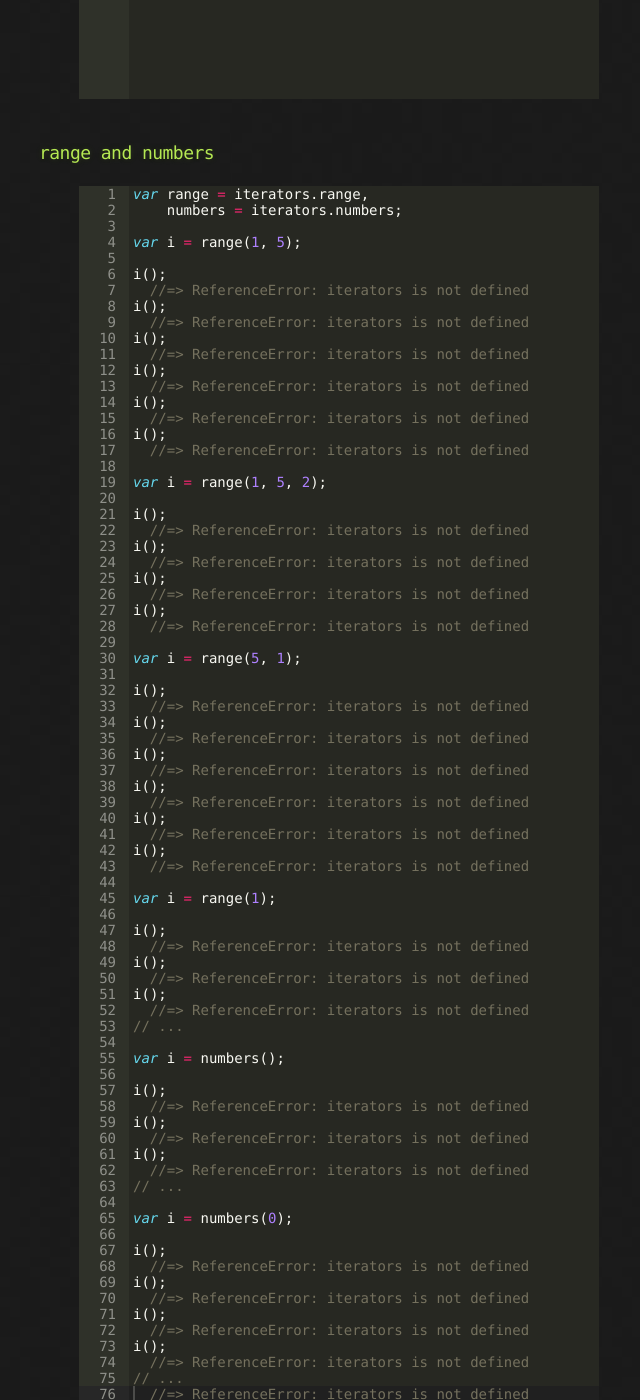
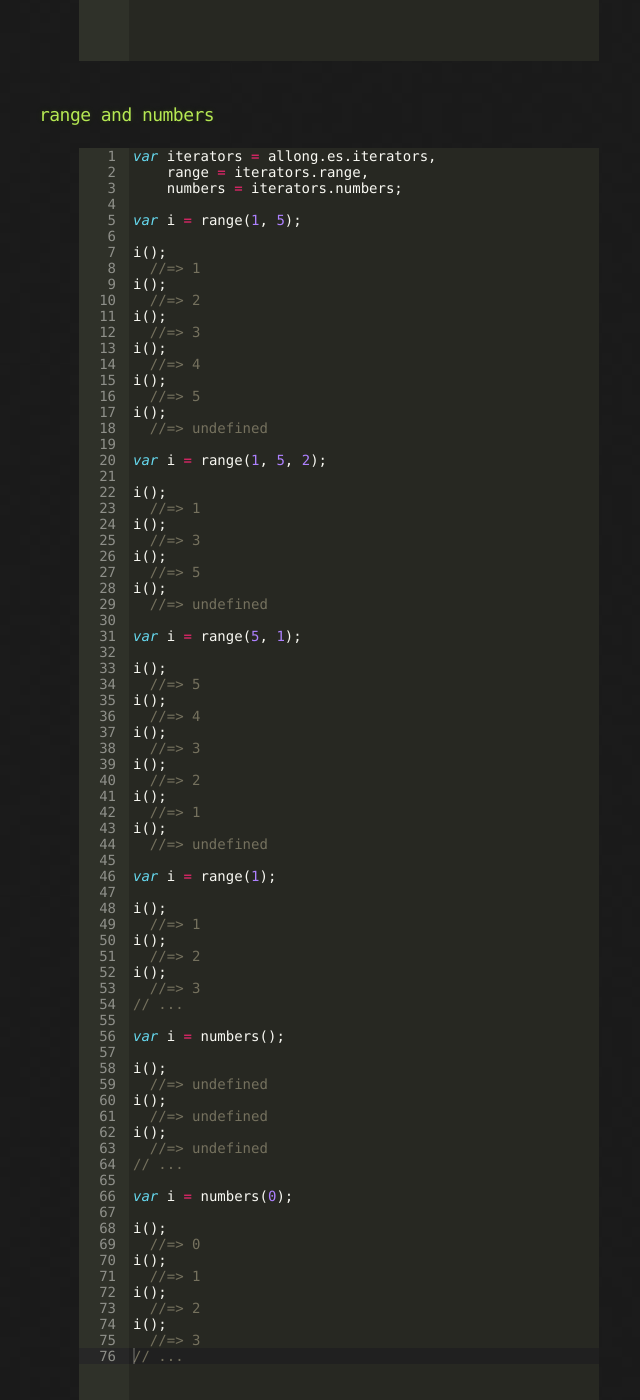
Before and after one commit to raganwald/allong.es, a Jekyll site: the page built from try/index.md, in a window 1280 px wide and 1400 px high, scrolled down 11340 px. Shown: the whole window, without its empty margins (301-941 px from the left). Built offline with Jekyll 4.4.1, drawn with Linux system fonts in a browser that asks for light colours; nearby versions of some CDN libraries; some of the changed text lies outside the part shown.

Commit message:
fixed up mor eof the examples

```diff
--- a/try/index.md
+++ b/try/index.md
@@ -414,6 +414,7 @@ message()
 
 {% highlight javascript %}
 var mixin = allong.es.mixin,
+    fluent = allong.es.fluent
     classDecorator = allong.es.classDecorator;
 
 function Todo (name) {
@@ -481,7 +478,8 @@ var iterators = allong.es.iterators;
 Making functional iterators from arrays:
 
 {% highlight javascript %}
-var FlatArrayIterator = iterators.FlatArrayIterator,
+var iterators = allong.es.iterators,
+    FlatArrayIterator = iterators.FlatArrayIterator,
     RecursiveArrayIterator = iterators.RecursiveArrayIterator;
 
 var i = FlatArrayIterator([1, 2, 3, 4, 5]);
@@ -529,7 +527,8 @@ i();
 ### range and numbers
 
 {% highlight javascript %}
-var range = iterators.range,
+var iterators = allong.es.iterators,
+    range = iterators.range,
     numbers = iterators.numbers;
 
 var i = range(1, 5);
@@ -611,7 +610,8 @@ i();
 Unfold makes an iterator out of a seed by successively applying a function to the seed value. Here's an example duplicating the "numbers" feature:
 
 {% highlight javascript %}
-var unfold = iterators.unfold,
+var iterators = allong.es.iterators,
+    unfold = iterators.unfold,
     unfoldWithReturn = iterators.unfoldWithReturn;
 
 var i = unfold(1, function (n) { return n + 1; });
@@ -640,6 +640,9 @@ i();
 A richer example of `unfoldWithReturn`:
 
 {% highlight javascript %}
+var iterators = allong.es.iterators,
+    unfoldWithReturn = iterators.unfoldWithReturn;
+
 var cards = ['A', 2, 3, 4, 5, 6, 7, 8, 9, '10', 'J', 'Q', 'K'];
 
 function pickCard (deck) {
@@ -676,9 +679,11 @@ i();
 Stateless mapping of an iterator to another iterator:
 
 {% highlight javascript %}
-var map = iterators.map;
+var iterators = allong.es.iterators,
+    map = iterators.map,
+    numbers = iterators.numbers;
 
-var squares = map(numbers, function (n) { return n * n; });
+var squares = map(numbers(1), function (n) { return n * n; });
 
 squares();
   //=>
@@ -694,9 +699,11 @@ squares();
 Accumulating an iterator to another iterator, a/k/a stateful mapping, with an optional seed:
 
 {% highlight javascript %}
-var accumulate = iterators.accumulate;
+var iterators = allong.es.iterators,
+    accumulate = iterators.accumulate,
+    numbers = iterators.numbers;
 
-var runningTotal = accumulate(numbers, function (accumulation, n) {
+var runningTotal = accumulate(numbers(1), function (accumulation, n) {
       return accumulation + n;
     });
 
@@ -712,7 +719,7 @@ runningTotal();
   //=>
 // ...
 
-var runningTotal = accumulate(numbers, function (accumulation, n) {
+var runningTotal = accumulate(numbers(1), function (accumulation, n) {
       return accumulation + n;
     }, 5);
 
@@ -734,7 +741,8 @@ runningTotal();
 This code transforms filters duplicates out of an iterator of numbers by turning them into "false." It consumes space proportional to the time it runs and the size of the set of possible numbers in its iterator.
 
 {% highlight javascript %}
-var accumulateWithReturn = iterators.accumulateWithReturn;
+var iterators = allong.es.iterators,
+    accumulateWithReturn = iterators.accumulateWithReturn;
 
 var randomNumbers = function () {
   return Math.floor(Math.random() * 10);
@@ -784,11 +792,16 @@ uniques();
 ### select and reject
 
 {% highlight javascript %}
-var select = iterators.select,
+var iterators = allong.es.iterators,
+    select = iterators.select,
     reject = iterators.reject;
 
 function isEven (number) {
   return number === 0 || !isEven(number - 1);
+};
+
+var randomNumbers = function () {
+  return Math.floor(Math.random() * 10);
 };
 
 var evens = select(randomNumbers, isEven);
@@ -825,10 +838,11 @@ Note: `select` and `reject` will enter an "infinite loop" if the iterator does n
 ### slice
 
 {% highlight javascript %}
-var slice = iterators.slice,
-    numbers = unfold(1, function (n) { return n + 1; });
+var iterators = allong.es.iterators,
+    slice = iterators.slice,
+    fromOne = iterators.numbers(1);
 
-var i = slice(numbers, 3);
+var i = slice(fromOne, 3);
 
 i();
   //=>
@@ -850,24 +864,25 @@ i();
 ### take
 
 {% highlight javascript %}
-var take = iterators.take,
-    numbers = unfold(1, function (n) { return n + 1; });
+var iterators = allong.es.iterators,
+    take = iterators.take,
+    fromOne = iterators.numbers(1);
 
-var i = take(numbers);
+var i = take(fromOne);
 
 i();
   //=>
 i();
   //=>
 
-var i = take(numbers);
+var i = take(fromOne);
 
 i();
   //=>
 i();
   //=>
 
-var i = take(numbers, 3);
+var i = take(fromOne, 3);
 
 i();
   //=>
@@ -883,30 +898,31 @@ i();
 ### drop
 
 {% highlight javascript %}
-var drop = iterators.drop,
-    numbers = unfold(1, function (n) { return n + 1; });
+var iterators = allong.es.iterators,
+    drop = iterators.drop,
+    fromOne = iterators.numbers(1);
 
-drop(numbers);
+drop(fromOne);
 
-numbers();
+fromOne();
   //=>
-numbers();
+fromOne();
   //=>
-numbers();
+fromOne();
   //=>
 
-drop(numbers);
+drop(fromOne);
 
-numbers();
+fromOne();
   //=>
-numbers();
+fromOne();
   //=>
 
-drop(numbers, 3);
+drop(fromOne, 3);
 
-numbers();
+fromOne();
   //=>
-numbers();
+fromOne();
   //=>
 // ...
 {% endhighlight %}
```
Also changed, not shown: other parts of try/index.md (+1 -5 lines), 1 other file.
